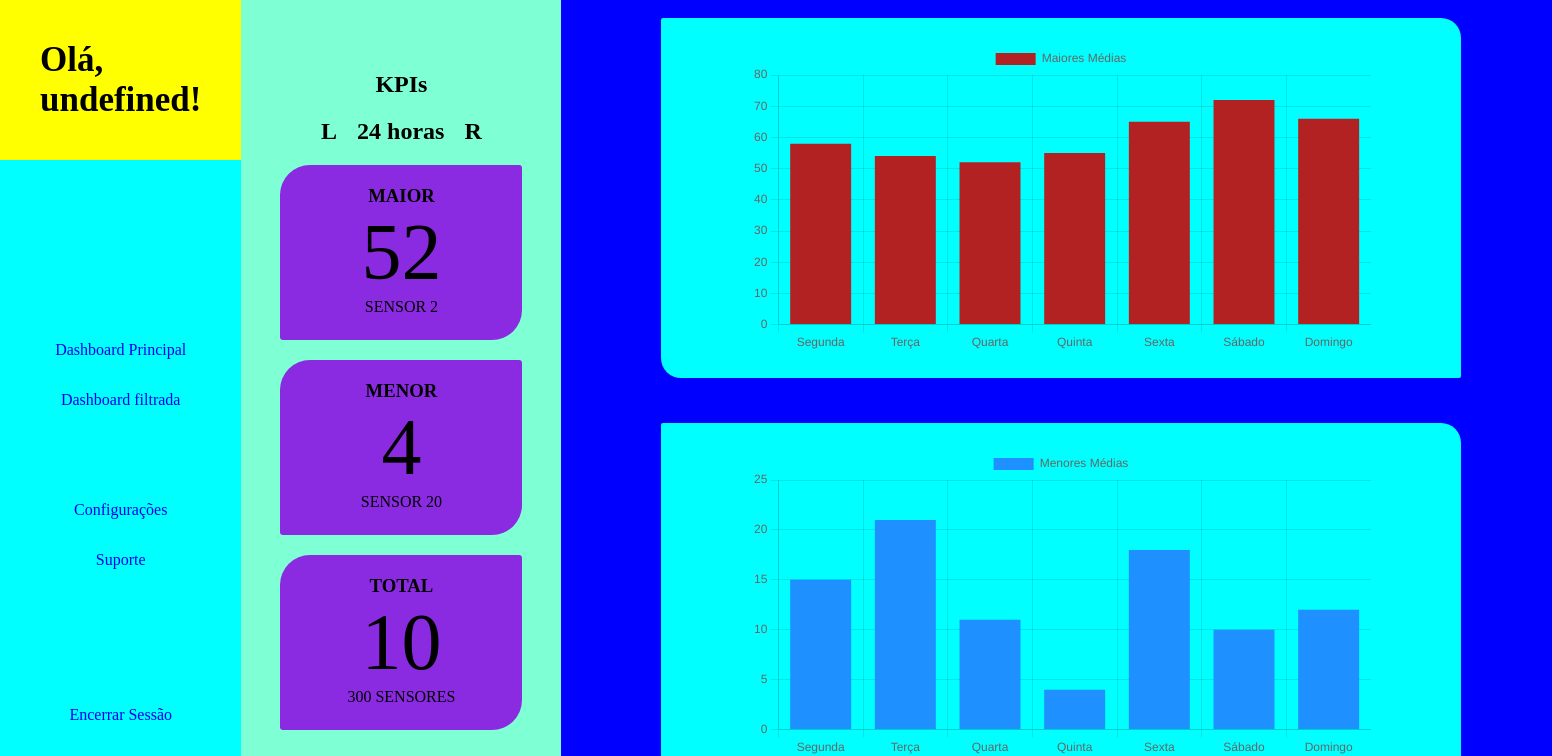
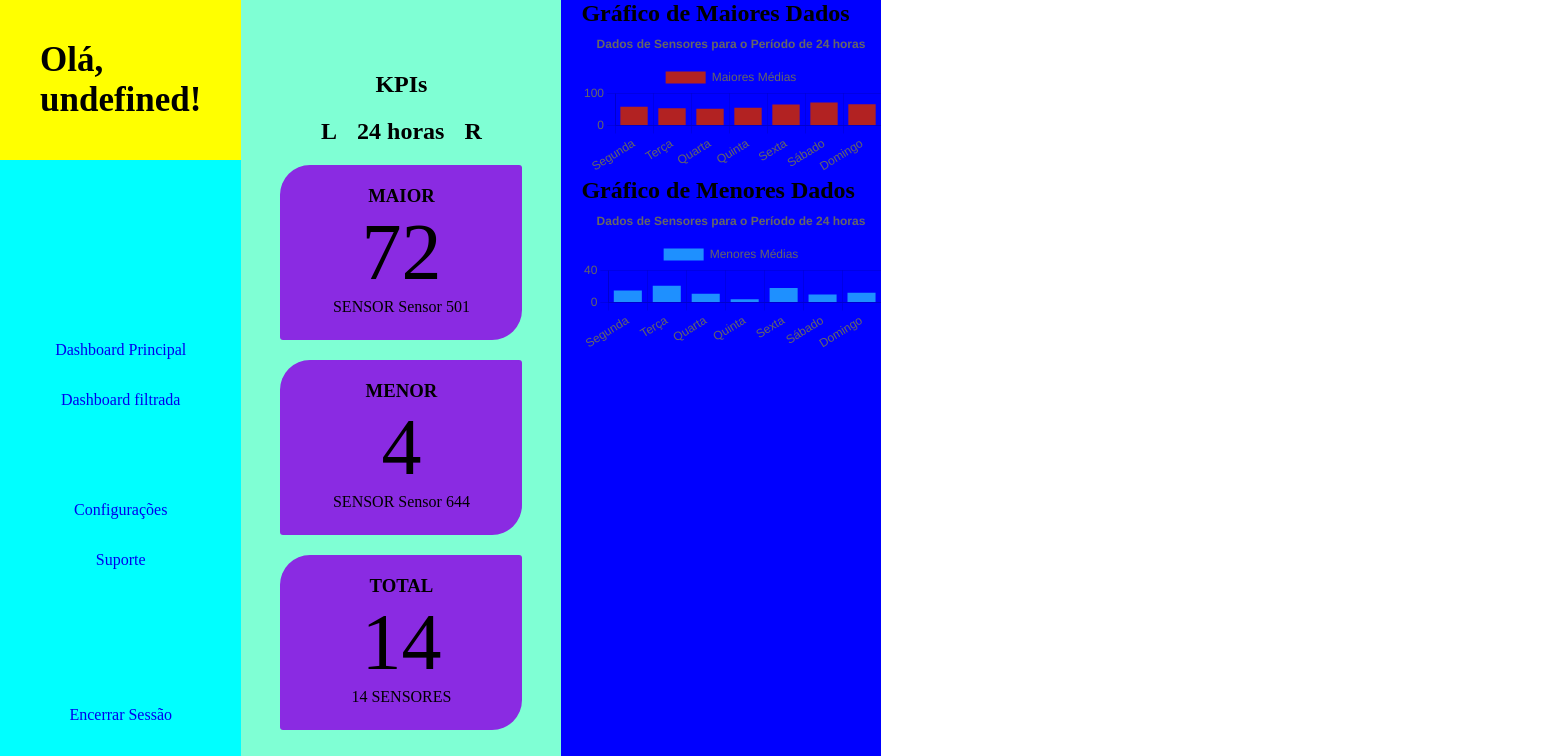
Before and after one commit to m4yk0n/challange-sensor-data-management, a React (Vite) app: page / in a window 1280 px wide. Shown: the top 756 px of the page, 1552 px wide, since content can reach past the window. Built offline with nearby package versions, Linux system fonts and the light colour scheme.

Commit message:
Colocando os dados da dashboard em um json para leitura

```diff
--- /dev/null
+++ b/public/dadosSensores.json
@@ -0,0 +1,88 @@
+{
+    "periodos": {
+      "24 horas": {
+        "labels": ["Segunda", "Terça", "Quarta", "Quinta", "Sexta", "Sábado", "Domingo"],
+        "dadosMaiores": [
+          { "dia": "Segunda", "sensor": "Sensor 301", "valor": 58 },
+          { "dia": "Terça", "sensor": "Sensor 423", "valor": 54 },
+          { "dia": "Quarta", "sensor": "Sensor 444", "valor": 52 },
+          { "dia": "Quinta", "sensor": "Sensor 627", "valor": 55 },
+          { "dia": "Sexta", "sensor": "Sensor 744", "valor": 65 },
+          { "dia": "Sábado", "sensor": "Sensor 501", "valor": 72 },
+          { "dia": "Domingo", "sensor": "Sensor 505", "valor": 66 }
+        ],
+        "dadosMenores": [
+          { "dia": "Segunda", "sensor": "Sensor 34", "valor": 15 },
+          { "dia": "Terça", "sensor": "Sensor 46", "valor": 21 },
+          { "dia": "Quarta", "sensor": "Sensor 435", "valor": 11 },
+          { "dia": "Quinta", "sensor": "Sensor 644", "valor": 4 },
+          { "dia": "Sexta", "sensor": "Sensor 757", "valor": 18 },
+          { "dia": "Sábado", "sensor": "Sensor 503", "valor": 10 },
+          { "dia": "Domingo", "sensor": "Sensor 505", "valor": 12 }
+        ]
+      },
+      "48 horas": {
+        "labels": ["Terça", "Quinta", "Sábado", "Domingo", "Segunda", "Quarta", "Sexta"],
+        "dadosMaiores": [
+          { "dia": "Terça", "sensor": "Sensor 701", "valor": 30 },
+          { "dia": "Quinta", "sensor": "Sensor 802", "valor": 45 },
+          { "dia": "Sábado", "sensor": "Sensor 903", "valor": 50 },
+          { "dia": "Domingo", "sensor": "Sensor 1004", "valor": 60 },
+          { "dia": "Segunda", "sensor": "Sensor 1105", "valor": 75 },
+          { "dia": "Quarta", "sensor": "Sensor 1206", "valor": 80 },
+          { "dia": "Sexta", "sensor": "Sensor 1307", "valor": 90 }
+        ],
+        "dadosMenores": [
+          { "dia": "Terça", "sensor": "Sensor 34", "valor": 10 },
+          { "dia": "Quinta", "sensor": "Sensor 46", "valor": 20 },
+          { "dia": "Sábado", "sensor": "Sensor 435", "valor": 5 },
+          { "dia": "Domingo", "sensor": "Sensor 644", "valor": 8 },
+          { "dia": "Segunda", "sensor": "Sensor 757", "valor": 12 },
+          { "dia": "Quarta", "sensor": "Sensor 503", "valor": 15 },
+          { "dia": "Sexta", "sensor": "Sensor 505", "valor": 18 }
+        ]
+      },
+      "1 semana": {
+        "labels": ["1ª Semana", "2ª Semana", "3ª Semana", "4ª Semana", "5ª Semana", "6ª Semana", "7ª Semana"],
+        "dadosMaiores": [
+          { "dia": "1ª Semana", "sensor": "Sensor 801", "valor": 70 },
+          { "dia": "2ª Semana", "sensor": "Sensor 902", "valor": 65 },
+          { "dia": "3ª Semana", "sensor": "Sensor 1003", "valor": 72 },
+          { "dia": "4ª Semana", "sensor": "Sensor 1104", "valor": 75 },
+          { "dia": "5ª Semana", "sensor": "Sensor 1205", "valor": 80 },
+          { "dia": "6ª Semana", "sensor": "Sensor 1306", "valor": 85 },
+          { "dia": "7ª Semana", "sensor": "Sensor 1407", "valor": 90 }
+        ],
+        "dadosMenores": [
+          { "dia": "1ª Semana", "sensor": "Sensor 21", "valor": 25 },
+          { "dia": "2ª Semana", "sensor": "Sensor 32", "valor": 15 },
+          { "dia": "3ª Semana", "sensor": "Sensor 43", "valor": 10 },
+          { "dia": "4ª Semana", "sensor": "Sensor 54", "valor": 20 },
+          { "dia": "5ª Semana", "sensor": "Sensor 65", "valor": 12 },
+          { "dia": "6ª Semana", "sensor": "Sensor 76", "valor": 18 },
+          { "dia": "7ª Semana", "sensor": "Sensor 87", "valor": 14 }
+        ]
+      },
+      "1 mes": {
+        "labels": ["Mês 1", "Mês 2", "Mês 3", "Mês 4", "Mês 5", "Mês 6", "Mês 7"],
+        "dadosMaiores": [
+          { "dia": "Mês 1", "sensor": "Sensor 901", "valor": 90 },
+          { "dia": "Mês 2", "sensor": "Sensor 1002", "valor": 85 },
+          { "dia": "Mês 3", "sensor": "Sensor 1103", "valor": 92 },
+          { "dia": "Mês 4", "sensor": "Sensor 1204", "valor": 88 },
+          { "dia": "Mês 5", "sensor": "Sensor 1305", "valor": 95 },
+          { "dia": "Mês 6", "sensor": "Sensor 1406", "valor": 80 },
+          { "dia": "Mês 7", "sensor": "Sensor 1507", "valor": 75 }
+        ],
+        "dadosMenores": [
+          { "dia": "Mês 1", "sensor": "Sensor 91", "valor": 25 },
+          { "dia": "Mês 2", "sensor": "Sensor 82", "valor": 20 },
+          { "dia": "Mês 3", "sensor": "Sensor 73", "valor": 15 },
+          { "dia": "Mês 4", "sensor": "Sensor 64", "valor": 18 },
+          { "dia": "Mês 5", "sensor": "Sensor 55", "valor": 12 },
+          { "dia": "Mês 6", "sensor": "Sensor 46", "valor": 14 },
+          { "dia": "Mês 7", "sensor": "Sensor 37", "valor": 10 }
+        ]
+      }
+    }
+  }
--- a/src/pages/Dashboards.jsx
+++ b/src/pages/Dashboards.jsx
@@ -4,7 +4,7 @@ import Graficos from "./Graficos";
 import { useState } from "react";
 
 function Dashboards() {
-    const periodos = ["24 horas", "48 horas", "1 semana", "1 mês"];
+  const periodos = ["24 horas", "48 horas", "1 semana", "1 mes"];
   const [indicePeriodo, setIndicePeriodo] = useState(0);
 
   function avancar() {
--- a/src/pages/Graficos.jsx
+++ b/src/pages/Graficos.jsx
@@ -1,3 +1,4 @@
+import { useEffect, useState } from "react";
 import { Bar } from "react-chartjs-2";
 import {
   Chart as ChartJS,
@@ -10,127 +11,31 @@ import {
 } from "chart.js";
 import "../styles/Dashboards.css";
 
-ChartJS.register(
-  CategoryScale,
-  LinearScale,
-  BarElement,
-  Title,
-  Tooltip,
-  Legend
-);
-
-// Função para gerar dados dos sensores
-function gerarDadosSensores(periodo) {
-  switch (periodo) {
-    case "24 horas":
-      return {
-        labels: ["Segunda", "Terça", "Quarta", "Quinta", "Sexta", "Sábado", "Domingo"],
-        dadosMaiores: [
-          { dia: "Segunda", sensor: "Sensor 301", valor: 58 },
-          { dia: "Terça", sensor: "Sensor 423", valor: 54 },
-          { dia: "Quarta", sensor: "Sensor 444", valor: 52 },
-          { dia: "Quinta", sensor: "Sensor 627", valor: 55 },
-          { dia: "Sexta", sensor: "Sensor 744", valor: 65 },
-          { dia: "Sábado", sensor: "Sensor 501", valor: 72 },
-          { dia: "Domingo", sensor: "Sensor 505", valor: 66 },
-        ],
-        dadosMenores: [
-          { dia: "Segunda", sensor: "Sensor 34", valor: 15 },
-          { dia: "Terça", sensor: "Sensor 46", valor: 21 },
-          { dia: "Quarta", sensor: "Sensor 435", valor: 11 },
-          { dia: "Quinta", sensor: "Sensor 644", valor: 4 },
-          { dia: "Sexta", sensor: "Sensor 757", valor: 18 },
-          { dia: "Sábado", sensor: "Sensor 503", valor: 10 },
-          { dia: "Domingo", sensor: "Sensor 505", valor: 12 },
-        ],
-      };
-    case "48 horas":
-      return {
-        labels: ["Terça", "Quinta", "Sábado", "Domingo", "Segunda", "Quarta", "Sexta"],
-        dadosMaiores: [
-          // Dados fictícios
-          { dia: "Terça", sensor: "Sensor 701", valor: 30 },
-          { dia: "Quinta", sensor: "Sensor 802", valor: 45 },
-          { dia: "Sábado", sensor: "Sensor 903", valor: 50 },
-          { dia: "Domingo", sensor: "Sensor 1004", valor: 60 },
-          { dia: "Segunda", sensor: "Sensor 1105", valor: 75 },
-          { dia: "Quarta", sensor: "Sensor 1206", valor: 80 },
-          { dia: "Sexta", sensor: "Sensor 1307", valor: 90 },
-        ],
-        dadosMenores: [
-          // Dados fictícios
-          { dia: "Terça", sensor: "Sensor 34", valor: 10 },
-          { dia: "Quinta", sensor: "Sensor 46", valor: 20 },
-          { dia: "Sábado", sensor: "Sensor 435", valor: 5 },
-          { dia: "Domingo", sensor: "Sensor 644", valor: 8 },
-          { dia: "Segunda", sensor: "Sensor 757", valor: 12 },
-          { dia: "Quarta", sensor: "Sensor 503", valor: 15 },
-          { dia: "Sexta", sensor: "Sensor 505", valor: 18 },
-        ],
-      };
-    case "1 semana":
-      return {
-        labels: ["Semana 1", "Semana 2", "Semana 3", "Semana 4", "Semana 5", "Semana 6", "Semana 7"],
-        dadosMaiores: [
-          // Dados fictícios
-          { dia: "Semana 1", sensor: "Sensor 701", valor: 130 },
-          { dia: "Semana 2", sensor: "Sensor 802", valor: 145 },
-          { dia: "Semana 3", sensor: "Sensor 903", valor: 150 },
-          { dia: "Semana 4", sensor: "Sensor 1004", valor: 160 },
-          { dia: "Semana 5", sensor: "Sensor 1105", valor: 175 },
-          { dia: "Semana 6", sensor: "Sensor 1206", valor: 180 },
-          { dia: "Semana 7", sensor: "Sensor 1307", valor: 190 },
-        ],
-        dadosMenores: [
-          // Dados fictícios
-          { dia: "Semana 1", sensor: "Sensor 34", valor: 30 },
-          { dia: "Semana 2", sensor: "Sensor 46", valor: 20 },
-          { dia: "Semana 3", sensor: "Sensor 435", valor: 25 },
-          { dia: "Semana 4", sensor: "Sensor 644", valor: 28 },
-          { dia: "Semana 5", sensor: "Sensor 757", valor: 22 },
-          { dia: "Semana 6", sensor: "Sensor 503", valor: 15 },
-          { dia: "Semana 7", sensor: "Sensor 505", valor: 18 },
-        ],
-      };
-    case "1 mês":
-      return {
-        labels: ["Mês 1", "Mês 2", "Mês 3", "Mês 4", "Mês 5"],
-        dadosMaiores: [
-          // Dados fictícios
-          { dia: "Mês 1", sensor: "Sensor 701", valor: 300 },
-          { dia: "Mês 2", sensor: "Sensor 802", valor: 340 },
-          { dia: "Mês 3", sensor: "Sensor 903", valor: 360 },
-          { dia: "Mês 4", sensor: "Sensor 1004", valor: 380 },
-          { dia: "Mês 5", sensor: "Sensor 1105", valor: 400 },
-          { dia: "Mês 6", sensor: "Sensor 875", valor: 235 },
-          { dia: "Mês 7", sensor: "Sensor 936", valor: 458 },
-        ],
-        dadosMenores: [
-          // Dados fictícios
-          { dia: "Mês 1", sensor: "Sensor 34", valor: 150 },
-          { dia: "Mês 2", sensor: "Sensor 46", valor: 120 },
-          { dia: "Mês 3", sensor: "Sensor 435", valor: 130 },
-          { dia: "Mês 4", sensor: "Sensor 644", valor: 140 },
-          { dia: "Mês 5", sensor: "Sensor 757", valor: 110 },
-          { dia: "Mês 6", sensor: "Sensor 875", valor: 123 },
-          { dia: "Mês 7", sensor: "Sensor 936", valor: 178 },
-        ],
-      };
-    default:
-      return {
-        labels: [],
-        dadosMaiores: [],
-        dadosMenores: [],
-      };
-  }
-}
+// Registra os componentes necessários do Chart.js
+ChartJS.register(CategoryScale, LinearScale, BarElement, Title, Tooltip, Legend);
 
 function Graficos({ periodo }) {
-  const { labels, dadosMaiores, dadosMenores } = gerarDadosSensores(periodo);
+  const [dados, setDados] = useState(null);
 
-  // Dados do gráfico de maiores médias
+  useEffect(() => {
+    // Importando o arquivo JSON corretamente
+    const fetchData = async () => {
+      const response = await fetch("/dadosSensores.json"); // Ajuste o caminho aqui
+      const data = await response.json();
+      setDados(data.periodos[periodo]);
+    };
+
+    fetchData();
+  }, [periodo]);
+
+  // Mensagem de carregamento enquanto os dados não estão disponíveis
+  if (!dados) return <div>Carregando gráficos...</div>;
+
+  const { labels, dadosMaiores, dadosMenores } = dados;
+
+  // Configuração dos dados para os gráficos
   const dataMaiores = {
-    labels: labels,
+    labels,
     datasets: [
       {
         label: "Maiores Médias",
@@ -140,9 +45,8 @@ function Graficos({ periodo }) {
     ],
   };
 
-  // Dados do gráfico de menores médias
   const dataMenores = {
-    labels: labels,
+    labels,
     datasets: [
       {
         label: "Menores Médias",
@@ -152,14 +56,27 @@ function Graficos({ periodo }) {
     ],
   };
 
+  // Opções para o gráfico
+  const options = {
+    responsive: true,
+    plugins: {
+      legend: {
+        position: "top",
+      },
+      title: {
+        display: true,
+        text: `Dados de Sensores para o Período de ${periodo}`,
+      },
+    },
+  };
+
   return (
-    <div className="graficos">
-      <div className="grafico-maiores">
-        <Bar data={dataMaiores} options={{ responsive: true }} />
-      </div>
-      <div className="grafico-menores">
-        <Bar data={dataMenores} options={{ responsive: true }} />
-      </div>
+    <div className="graficos-container">
+      <h2>Gráfico de Maiores Dados</h2>
+      <Bar data={dataMaiores} options={options} />
+
+      <h2>Gráfico de Menores Dados</h2>
+      <Bar data={dataMenores} options={options} />
     </div>
   );
 }
--- a/src/pages/KPI.jsx
+++ b/src/pages/KPI.jsx
@@ -2,60 +2,63 @@ import React, { useState, useEffect } from "react";
 import "../styles/Dashboards.css";
 
 function KPI({ indicePeriodo, avancar, voltar }) {
-    const periodos = ["24 horas", "48 horas", "1 semana", "1 mês"];
+  const periodos = ["24 horas", "48 horas", "1 semana", "1 mes"];
 
   // Estado das médias
-    const [maiorMedia, setMaiorMedia] = useState(2);
-    const [menorMedia, setMenorMedia] = useState(4);
-    const [totalMedia, setTotalMedia] = useState(10);
+  const [maiorMedia, setMaiorMedia] = useState(0);
+  const [menorMedia, setMenorMedia] = useState(0);
+  const [totalMedia, setTotalMedia] = useState(0);
 
   // Estado dos sensores
-    const [maiorSensor, setMaiorSensor] = useState(2);
-    const [menorSensor, setMenorSensor] = useState(20);
-    const [totalSensor, setTotalSensor] = useState(300);
+  const [maiorSensor, setMaiorSensor] = useState("");
+  const [menorSensor, setMenorSensor] = useState("");
+  const [totalSensor, setTotalSensor] = useState(0);
 
   useEffect(() => {
-        atualizarKPIs(indicePeriodo);
+    atualizarKPIs(periodos[indicePeriodo]);
   }, [indicePeriodo]);
 
-    function atualizarKPIs(indice) {
-        switch (periodos[indice]) {
-            case "24 horas":
-                setMaiorMedia(52);
-                setMenorMedia(4);
-                setTotalMedia(10);
-                setMaiorSensor(2);
-                setMenorSensor(20);
-                setTotalSensor(300);
-                break;
-            case "48 horas":
-                setMaiorMedia(90);
-                setMenorMedia(5);
-                setTotalMedia(40);
-                setMaiorSensor(24);
-                setMenorSensor(202);
-                setTotalSensor(3050);
-                break;
-            case "1 semana":
-                setMaiorMedia(190);
-                setMenorMedia(20);
-                setTotalMedia(300);
-                setMaiorSensor(244);
-                setMenorSensor(2220);
-                setTotalSensor(30430);
-                break;
-            case "1 mês":
-                setMaiorMedia(400);
-                setMenorMedia(110);
-                setTotalMedia(1500);
-                setMaiorSensor(412);
-                setMenorSensor(2410);
-                setTotalSensor(30550);
-                break;
-            default:
-                break;
+  async function atualizarKPIs(periodo) {
+    try {
+      const response = await fetch("/dadosSensores.json");
+      const data = await response.json();
+
+      console.log("Dados carregados:", data); // Verifique se os dados foram carregados
+
+      const periodoData = data.periodos[periodo]; // Corrigido aqui
+
+      if (periodoData) {
+        // Calcular maior média
+        const maiores = periodoData.dadosMaiores;
+        const menores = periodoData.dadosMenores;
+
+        if (maiores.length > 0) {
+          const maior = maiores.reduce((prev, current) =>
+            (prev.valor > current.valor) ? prev : current
+          );
+          setMaiorMedia(maior.valor);
+          setMaiorSensor(maior.sensor);
+        }
+
+        if (menores.length > 0) {
+          const menor = menores.reduce((prev, current) =>
+            (prev.valor < current.valor) ? prev : current
+          );
+          setMenorMedia(menor.valor);
+          setMenorSensor(menor.sensor);
+        }
+
+        // Calcular total de sensores
+        const totalSensores = maiores.length + menores.length;
+        setTotalSensor(totalSensores);
+      } else {
+        console.warn("Nenhum dado encontrado para o período:", periodo);
+      }
+    } catch (error) {
+      console.error("Erro ao carregar os dados:", error);
     }
   }
+
 
   return (
     <div className="KPIS">
@@ -77,7 +80,7 @@ function KPI({ indicePeriodo, avancar, voltar }) {
       </div>
       <div className="KPI">
         <h3>TOTAL</h3>
-                <span className="indicador">{totalMedia}</span>
+        <span className="indicador">{totalSensor}</span>
         <p>{totalSensor} SENSORES</p>
       </div>
     </div>
```
Lines whose indentation alone changed are shown as unchanged.
